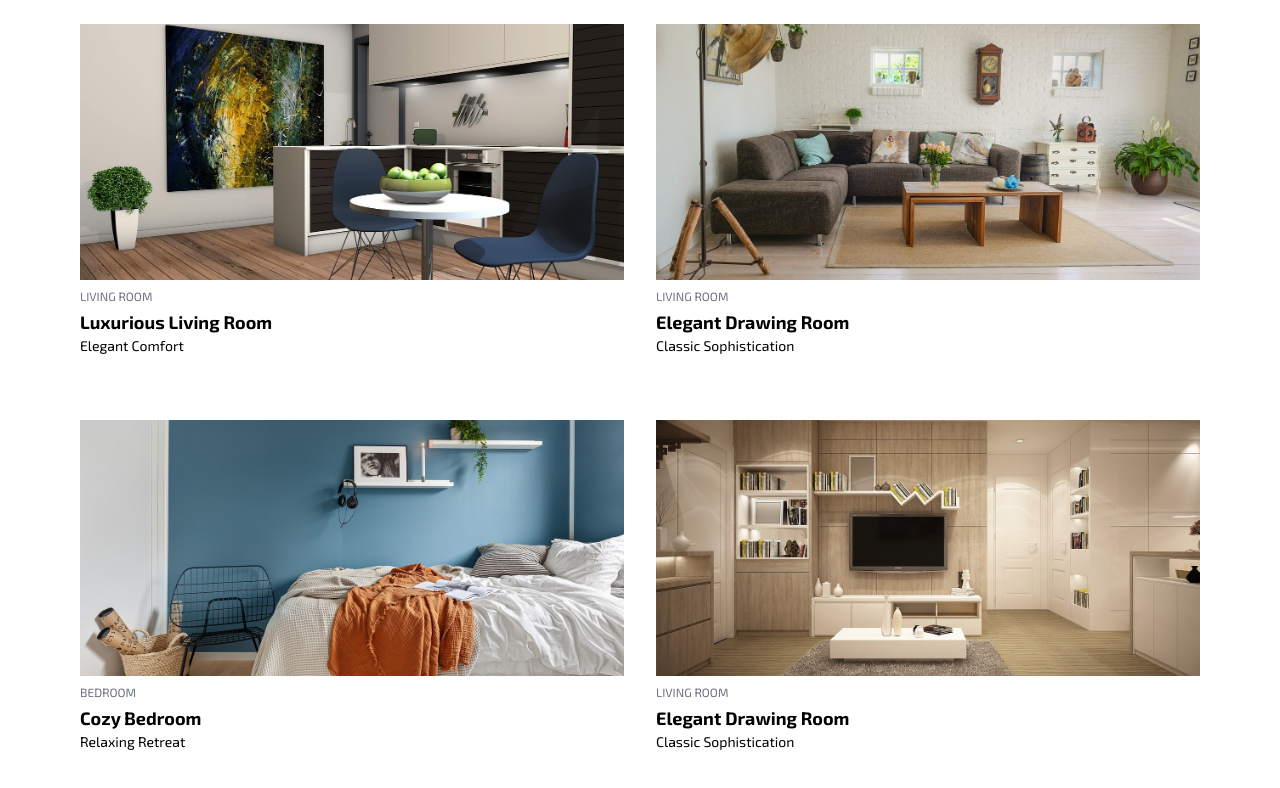
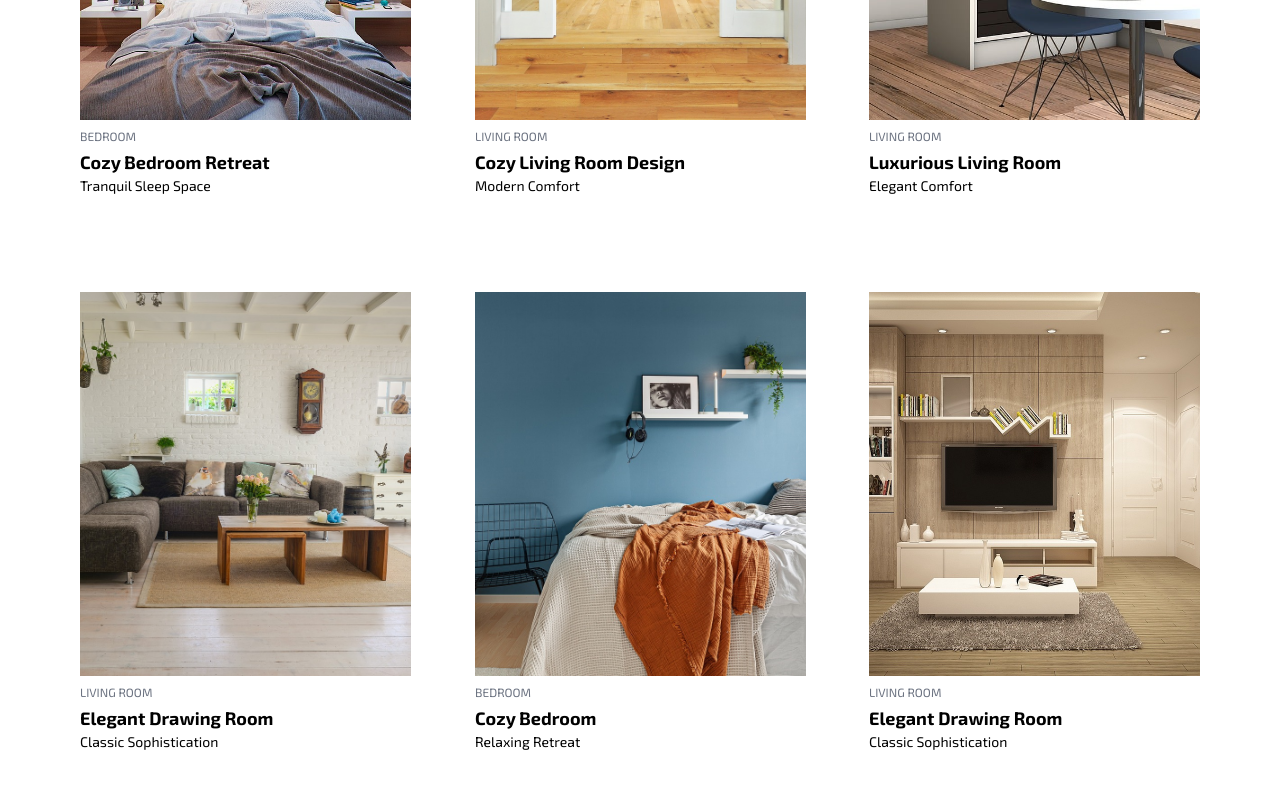
Before and after one commit to ExplorerAadi/motion-la-la-land, a Next.js app: page /scroll-effect in a window 1280 px wide. Shown: the top 788 px of the page. Built offline with nearby package versions, Linux system fonts and the light colour scheme.

Commit message:
🪄 3d transform effect on scroll

```diff
--- a/app/scroll-effect/page.tsx
+++ b/app/scroll-effect/page.tsx
@@ -1,7 +1,14 @@
 "use client";
 
-import { motion, useTransform, useSpring, useScroll } from "framer-motion";
+import {
+  motion,
+  useTransform,
+  useSpring,
+  useScroll,
+  useMotionValue,
+} from "framer-motion";
 import { useEffect, useRef, useState } from "react";
+import { useInView } from "react-intersection-observer";
 
 export default function ScrollEffectPage() {
   const containerRef = useRef<HTMLDivElement>(null);
@@ -43,26 +50,58 @@ export default function ScrollEffectPage() {
         className="flex h-full mx-auto p-4 max-w-6xl"
         style={{ y: contentHeight ? translateY : 0 }}
       >
-        <div className="w-full grid grid-cols-2 gap-8">
+        <div className="w-full grid grid-cols-3 gap-16">
           {projects.map((project, index) => (
-            <motion.div key={index} className="mb-8">
+            <ProjectCard key={index} project={project} />
+          ))}
+        </div>
+      </motion.div>
+    </div>
+  );
+}
+
+function ProjectCard({ project }: { project: Project }) {
+  const { ref, inView } = useInView({
+    threshold: 0.9,
+    rootMargin: "0px 0px -10% 0px",
+  });
+  const motionValue = useMotionValue(0);
+
+  useEffect(() => {
+    motionValue.set(inView ? 1 : 0);
+  }, [inView, motionValue]);
+
+  const transform = useTransform(
+    motionValue,
+    [0, 1],
+    [
+      "perspective(900px) rotateX(60deg) scale(0.7)",
+      "perspective(900px) rotateX(0deg) scale(1)",
+    ]
+  );
+
+  return (
+    <motion.div
+      ref={ref}
+      className="mb-8"
+      style={{
+        transform,
+        transition: "0.5s ease all",
+      }}
+    >
+      <motion.div>
         <img
           src={project.image}
           alt={project.title}
-                className="w-full h-64 object-cover mb-2"
+          className="w-full h-96 object-cover mb-2"
         />
         <div className="text-xs text-gray-500 mb-1">
           {project.categories.join(" • ")}
         </div>
         <h3 className="text-lg font-bold">{project.title}</h3>
-              {project.subtitle && (
-                <p className="text-sm">{project.subtitle}</p>
-              )}
+        {project.subtitle && <p className="text-sm">{project.subtitle}</p>}
       </motion.div>
-          ))}
-        </div>
     </motion.div>
-    </div>
   );
 }
 
@@ -182,4 +221,40 @@ const projects: Project[] = [
     subtitle: "Classic Sophistication",
     categories: ["LIVING ROOM"],
   },
+  {
+    image: "/home_img_1.jpg",
+    title: "Cozy Bedroom Retreat",
+    subtitle: "Tranquil Sleep Space",
+    categories: ["BEDROOM"],
+  },
+  {
+    image: "/home_img_2.jpg",
+    title: "Cozy Living Room Design",
+    subtitle: "Modern Comfort",
+    categories: ["LIVING ROOM"],
+  },
+  {
+    image: "/home_img_3.jpg",
+    title: "Luxurious Living Room",
+    subtitle: "Elegant Comfort",
+    categories: ["LIVING ROOM"],
+  },
+  {
+    image: "/home_img_4.jpg",
+    title: "Elegant Drawing Room",
+    subtitle: "Classic Sophistication",
+    categories: ["LIVING ROOM"],
+  },
+  {
+    image: "/home_img_5.jpg",
+    title: "Cozy Bedroom",
+    subtitle: "Relaxing Retreat",
+    categories: ["BEDROOM"],
+  },
+  {
+    image: "/home_img_6.jpg",
+    title: "Elegant Drawing Room",
+    subtitle: "Classic Sophistication",
+    categories: ["LIVING ROOM"],
+  },
 ];
```
Lines whose indentation alone changed are shown as unchanged.
